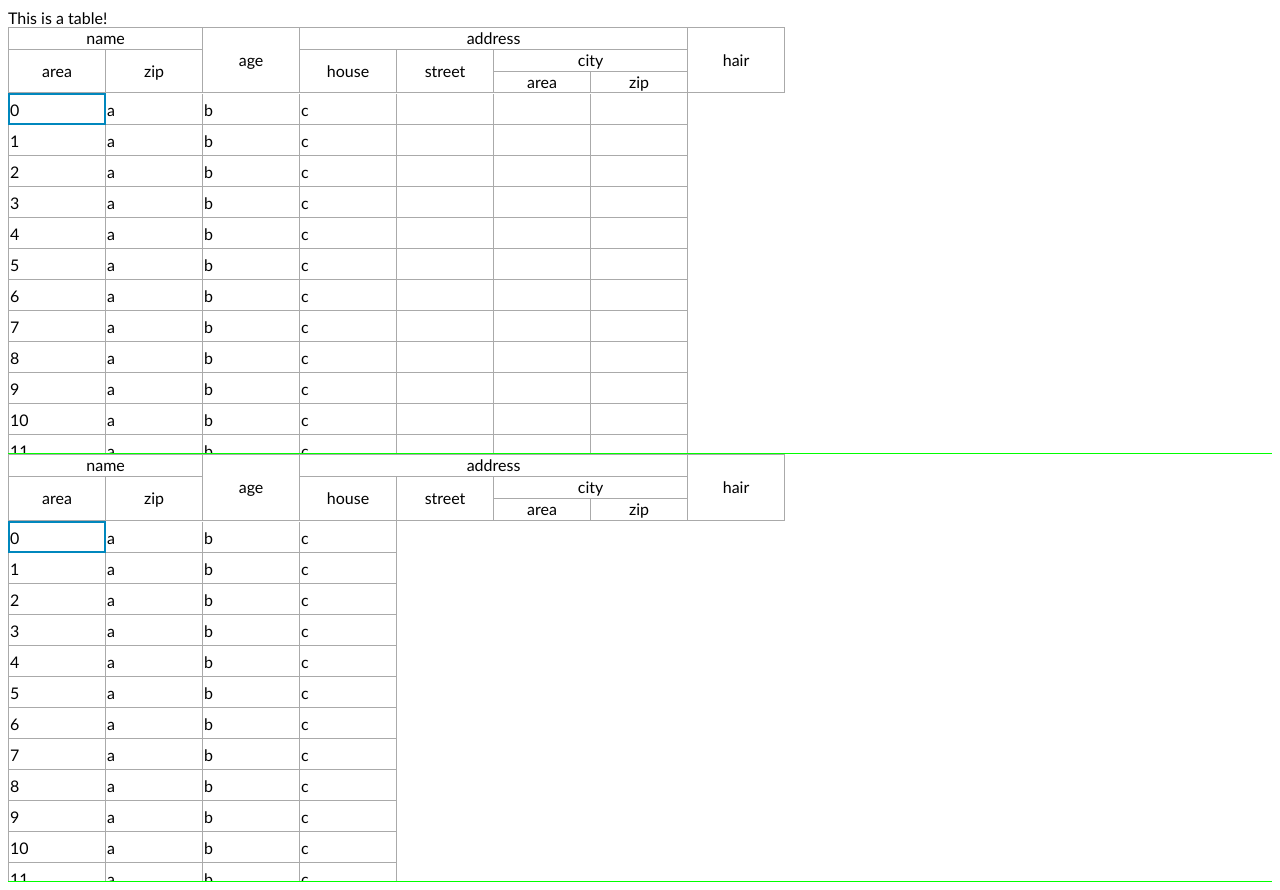
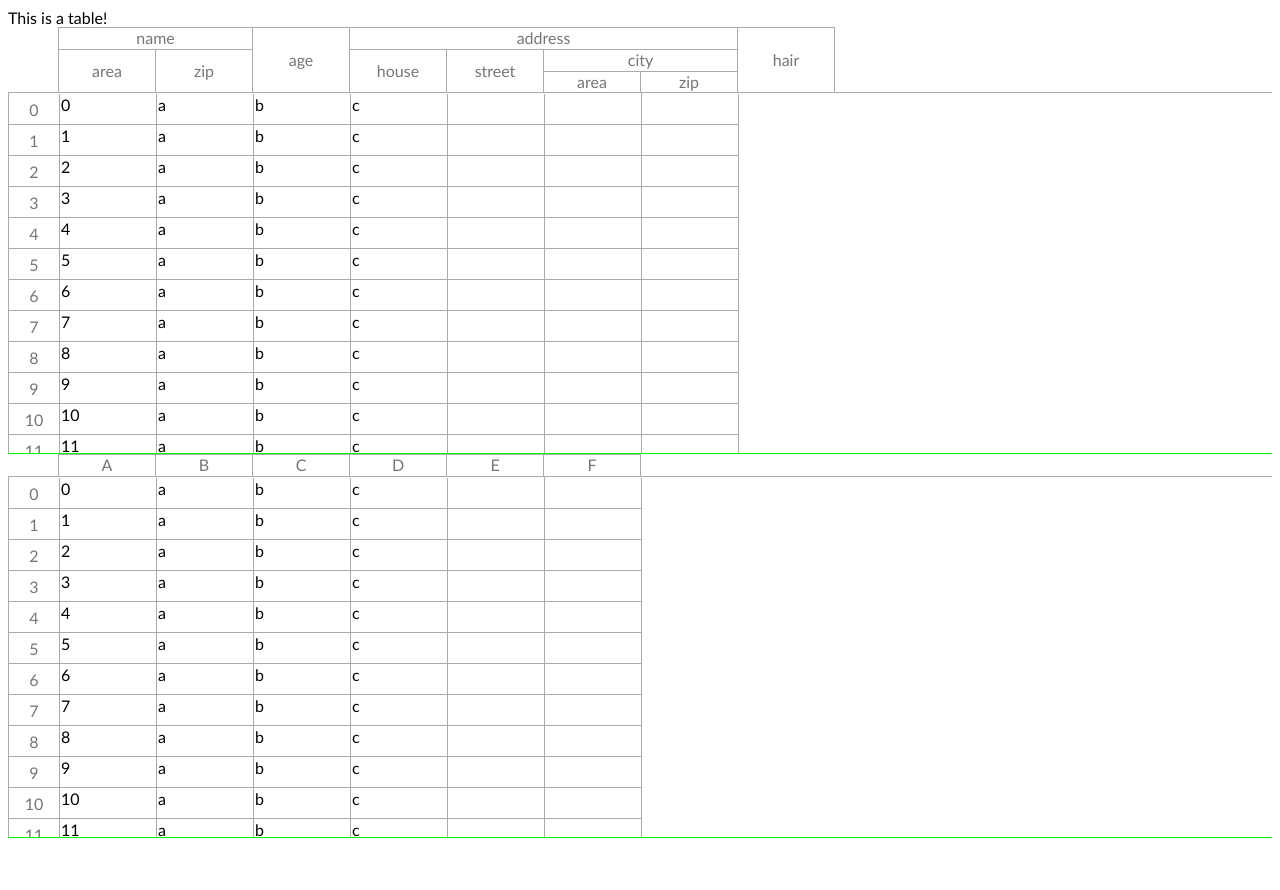
Before and after one commit to tim-lyon/infinite-table, a Vue app: page / in a window 1280 px wide. After the commit the page ends 846 px from the top, so only its background shows below. Built offline with nearby package versions, Linux system fonts and the light colour scheme.

Commit message:
Added ability to edit cells

```diff
--- a/src/App.vue
+++ b/src/App.vue
@@ -5,13 +5,12 @@
       :headers="headers"
       :row-count="10000"
       :column-count="7"
-      :tableData="{rows: 10000, columns: 4, get: cellValue, set: setCellValue}"
+      :tableData="{rows: 10000, columns: 4, get: cellValue, set: setRangeValue}"
     />
 
     <infinite-table
-      :headers="headers"
       :row-count="10000"
-      :column-count="4"
+      :column-count="6"
       v-model="sampleData"
     />
   </div>
@@ -59,8 +58,13 @@ export default {
     cellValue(row, column){
       return d[row][column]
     },
-    setCellValue(row, column, value){
-      this.$set(d[row], column, value)
+    setRangeValue(range, value) {
+      console.log(range)
+      for(var row = range.start.R; row <= range.end.R; row++){
+        for(var column = range.start.C; column <= range.end.C; column++){
+          this.$set(d[row], column, value)
+        }
+      }
     }
   }
 }
--- a/src/components/InfiniteTable.vue
+++ b/src/components/InfiniteTable.vue
@@ -1,9 +1,10 @@
 <template>
-<div>
-  <div class="table-container" tabindex="1" @keydown="OnTableKeypress">
+<div class="table-container" tabindex="1" @keydown.self="OnTableKeypress">
   <InfiniteTableHeaders
+    style="margin-left:50px;"
     :headers="computedHeaders"
     :selectedColumns="selectedColumns"
+    :allRowsSelected="allRowsSelected"
     @selectColumnRange="selectColumns"
   />
   <div class="table-body" ref="body" :style="{height:contentHeight+'px'}" @scroll="scrollTable">
@@ -16,6 +17,12 @@
         v-for="row in renderedRowArray"
         :row-index="row"
         :key="row - startRow" >
+          <th :class="{rowId: true, active: row >= selectedRows.start && row <= selectedRows.end, selected: allColumnsSelected }"
+            @mousedown="onCellMouseDown({R: row, C: -1})"
+            @mouseover="onCellMouseOver({R: row, C: -1})"
+          >
+            {{row}}
+            </th>
           <td is="InfiniteTableCell"
             v-for="column in columnCount"
             :key="column"
@@ -23,17 +30,21 @@
             :active-cell="active"
             :row-index="row"
             :column-index="column -1"
-            >
-              <div class="cell-content"
             @mousedown="onCellMouseDown({R: row, C: column -1})"
             @mouseover="onCellMouseOver({R: row, C: column -1})"
+            @dblclick="onCellDblClick({R: row, C: column -1})"
           >
-                {{getCellValue(row, column -1)}}
-              </div>
+            <input v-if="isEditing && active.R == row && active.C == column - 1"
+              type="text"
+              class="the-input"
+              v-model="inputValue"
+              ref="theinput"
+              @keydown="onInputKeypress"
+            >
+            <div v-else class="the-input">{{getCellValue(row, column -1)}}</div>
           </td>
         </tr>
       </table>
-      </div>
     </div>
   </div>
 </div>
@@ -51,8 +62,8 @@ const MAX_ROWS = 100000
 const clamp = (value, min, max) => value < min ? min : value > max ? max : value
 
 function CellReference() {
-  this.R = 0
-  this.C = 0
+  this.R = -1
+  this.C = -1
 }
 
 export default {
@@ -75,7 +86,18 @@ export default {
       required: true
     },
     headers: {
-      required: false
+      required: false,
+      default: true
+    },
+    selectable: {
+      type: Boolean,
+      required: false,
+      default: true
+    },
+    editable: {
+      type: Boolean,
+      required: false,
+      default: true
     },
     tableData: {
       type: Object,
@@ -90,8 +112,11 @@ export default {
       startRow: -1,
       topBufferHeight: 0,
       contentHeight: ROW_COUNT*ROW_HEIGHT,
-
       isEditing: false,
+      isDeepEditing: false,
+      isSelectable: true,
+      isEditable: true,
+      inputValue: '',
       isEndKeyPressed: false,
       active: new CellReference(),
       selection: {
@@ -103,16 +128,22 @@ export default {
   created(){
     this.hasGetFunction = this.tableData.hasOwnProperty('get')
     this.hasSetFunction = this.tableData.hasOwnProperty('set')
+    this.isEditable = this.editable
+    this.isSelectable = this.selectable || this.editable
   },
   methods: {
     getCellValue(row, column){
       return this.hasGetFunction ? this.tableData.get(row, column) : this.tableData[row][column]
     },
-    setCellValue(row, column, value){
+    setRangeValue(range, value){
       if(this.hasSetFunction){
-        this.tableData.set(row, column, value)
+        this.tableData.set(range, value)
       }else{
-        this.$set(this.tableData[row], column, null)
+        for(var row = range.start.R; row <= range.end.R; row++){
+          for(var column = range.start.C; column <= range.end.C; column++){
+            this.$set(this.tableData[row], column, value)
+          }
+        }
       }
     },
     cellRange(row, column){
@@ -136,44 +167,83 @@ export default {
     OnTableKeypress(){
       const rowShift = this.isEndKeyPressed ? this.rowCount : 1
       const columnShift = (this.isEndKeyPressed || event.key == 'Home') ? this.columnCount : 1
-      event.preventDefault()
       switch(event.key){
         case 'Escape':
-          this.isEditing = false
+          this.endEdit()
           this.OnArrow(0, 0)
           break
         case 'ArrowDown':
+          event.preventDefault() // stop window scrolling
           this.OnArrow(0, rowShift)
           break
         case 'ArrowUp':
+          event.preventDefault() // stop window scrolling
           this.OnArrow(0, -rowShift)
           break
         case 'ArrowLeft':
         case 'Home':
+          event.preventDefault() // stop window scrolling
           this.OnArrow(-columnShift, 0)
           break
         case 'ArrowRight':
+          event.preventDefault() // stop window scrolling
           this.OnArrow(columnShift, 0)
           break
         case 'Tab':
+          event.preventDefault() // stop table losing focus
           this.OnTab()
           break
         case 'Enter':
+          event.preventDefault() // stop window scrolling
           this.OnEnter()
           break
         case 'PageUp':
+          event.preventDefault() // stop window scrolling
           this.OnArrow(0,-ROW_COUNT)
           break
         case 'PageDown':
+          event.preventDefault() // stop window scrolling
           this.OnArrow(0,ROW_COUNT)
           break
         case 'Delete':
           this.OnDelete()
+          break;
+        case 'Backspace':
+          this.OnDelete()
+          this.startEdit()
           break
+        case 'F2':
+          this.startEdit()
+          break
+        case 'a':
+          if(event.ctrlKey){
+            this.selectAll()
+            break
+          }
         default:
-          this.isEditing = true
+          if(!this.isEditing && event.key.length == 1) {
+            this.startEdit(true)
+          }
       }
       this.isEndKeyPressed = event.key == 'End'
+      if(this.isEndKeyPressed){
+        event.preventDefault() // stop window scrolling
+      }
+    },
+    onInputKeypress(){
+      switch(event.key){
+        case 'Escape':
+          this.cancelEdit()
+          this.OnArrow(0, 0)
+          break
+        case 'ArrowLeft':
+        case 'ArrowRight':
+          if(this.isDeepEditing){
+            return
+          }
+        default:
+          this.OnTableKeypress()
+      }
     },
     scrollToRow(iRow){
       const distanceFromReferenceRow = this.$refs.body.scrollTop-this.referenceRow.scrollTop
@@ -216,6 +286,9 @@ export default {
       }
     },
     OnEnter(){
+      if(this.isEditing){
+        this.endEdit(event.ctrlKey)
+      }
       if(this.selectedCellCount == 1){
         this.OnArrow(0, event.shiftKey ? -1 : 1, true)
         return
@@ -229,11 +302,18 @@ export default {
         first.C : this.active.C + (event.shiftKey ? -1 : 1))
       }
     },
+    selectAll(){
+      this.selection.start.R = 0
+      this.selection.end.R = this.rowCount - 1
+      this.selection.start.C = 0
+      this.selection.end.C = this.columnCount - 1
+    },
     clampSelection(){
       this.selection.start.R = clamp(this.selection.start.R, 0, this.rowCount - 1)
       this.selection.end.R = clamp(this.selection.end.R, 0, this.rowCount - 1)
       this.selection.start.C = clamp(this.selection.start.C, 0, this.columnCount - 1)
       this.selection.end.C = clamp(this.selection.end.C, 0, this.columnCount - 1)
+      console.log(this.selection.start.R)
     },
     selectColumns(columns){
       if(!event.shiftKey){
@@ -283,13 +363,24 @@ export default {
       this.lastScrollTop = scrollTop
     },
     onCellMouseDown(cell){
-      if(this.isEditing && cell.C !== this.active.C){
-        this.isEditing = false
+      if(this.isEditing) {
+        if(cell.C === this.active.C && cell.R === this.active.R){
+          this.isDeepEditing = true
         }
+        else {
+          this.endEdit()
+        }
+      }
+
+      if(cell.C == -1){
+        this.selection.start.C = 0
+        this.selection.end.C = this.columnCount - 1
+      }else{
         this.selection.end.C = cell.C
         if(!event.shiftKey){
           this.selection.start.C = cell.C
           this.setActiveColumn(cell.C)
+        }
       }
 
       this.selection.end.R = cell.R
@@ -301,32 +392,65 @@ export default {
     },
     onCellMouseOver(cell){
       if(event.buttons == 1){
+        if(cell.C > 0){
           this.selection.end.C = cell.C
+        }
+
         this.selection.end.R = cell.R
       }
     },
+    onCellDblClick(cell) {
+      this.startEdit()
+    },
     setActiveColumn(iCol){
       if(this.isEditing && iCol !== this.active.C){
-        this.isEditing = false
+        this.endEdit()
       }
       this.active.C = clamp(iCol, 0, this.columnCount - 1)
     },
     setActiveRow(iRow){
       if(this.isEditing && iRow !== this.active.R){
-        this.isEditing = false
+        this.endEdit()
       }
       this.active.R = clamp(iRow, 0, this.rowCount - 1)
     },
     OnDelete(){
-      for(var row = this.selectedRange.start.R; row<=this.selectedRange.end.R; row++){
-        for(var column = this.selectedRange.start.C; column<=this.selectedRange.end.C; column++){
-          this.setCellValue(row, column, null)
+      if(this.isEditable){
+        this.setRangeValue(this.selectedRange, null)
       }
+    },
+    startEdit(resetValue) {
+      if(!this.isEditable) return
+      this.inputValue = resetValue ? '' : this.getCellValue(this.active.R, this.active.C)
+      this.isEditing = true
+      this.isDeepEditing = !resetValue
+      this.$nextTick(()=>
+        this.$refs.theinput[0].focus()
+      )
+    },
+    endEdit(fillSelection) {
+      if(fillSelection) {
+        this.setRangeValue(this.selectedRange, this.inputValue)
       }
+      else {
+        this.setRangeValue(this.cellRange(this.active.R, this.active.C), this.inputValue)
+      }
+      this.cancelEdit()
+    },
+    cancelEdit(){
+      this.isEditing = false
+      this.isDeepEditing = false
+      this.$el.focus()
     }
   },
   computed: {
     selectedRange(){
+      if(!this.isSelectable){
+        return {
+          start: new CellReference(),
+          end: new CellReference()
+        }
+      }
       return {
         start: {
           R: Math.min(this.selection.start.R, this.selection.end.R),
@@ -343,11 +467,11 @@ export default {
       (1 + this.selectedRange.end.R - this.selectedRange.start.R)
     },
     computedHeaders() {
-      if(Array.isArray(this.headers) || this.headers === undefined){
+      if(Array.isArray(this.headers) || this.headers == false || this.headers == 'false'){
         return this.headers
       }
       let headers = []
-      for(var column = 0; column < this.columnCount; column++){
+      for(var column = 1; column <= this.columnCount; column++){
         headers.push({name: this.defaultColumnName(column)})
       }
       return headers
@@ -366,15 +490,25 @@ export default {
     totalHeight() {
       return Math.min(MAX_ROWS, this.rowCount)*ROW_HEIGHT
     },
+    allRowsSelected() {
+      return this.selection.start.R == 0 &&
+        this.selection.end.R  == this.rowCount-1
+    },
+    allColumnsSelected() {
+      return this.selection.start.C == 0 &&
+        this.selection.end.C  == this.columnCount-1
+    },
     selectedColumns(){
-      if(Math.abs(this.selection.start.R -
-      this.selection.end.R) == this.rowCount-1){
       return {
         start: this.selectedRange.start.C,
         end: this.selectedRange.end.C
       }
+    },
+    selectedRows(){
+      return {
+        start: this.selectedRange.start.R,
+        end: this.selectedRange.end.R
       }
-      return null
     }
   }
 }
@@ -386,17 +520,17 @@ export default {
   outline:none;
 }
 .table-body{
+  border-top: 1px solid #aaa;
   overflow-y: scroll;
   position: relative;
   cursor: cell;
 }
+
 .the-input{
   display: block;
-  height: 100%;
-  width: 100%;
   outline: none;
   border: none;
-  background: none;
+  padding:0;
   font-family: inherit;
   font-size: inherit;
   line-height: inherit;
@@ -409,10 +543,22 @@ tr {
   background: none;
   border: 1px solid #aaa;
   border-top-width: 0px;
-  height: 30px;
 }
-.cell-content {
-  height:30px;
-  line-height: 30px;
+td {
+  margin: auto;
+}
+th {
+  color:rgba(0,0,0,0.54);
+  font-weight: inherit;
+}
+
+.rowId{
+  width: 48px;
+}
+.rowId.active {
+  //background: rgba(0, 135, 189, .1);
+}
+.rowId.active.selected {
+  //background: #aaa
 }
 </style>
--- a/src/components/InfiniteTableCell.vue
+++ b/src/components/InfiniteTableCell.vue
@@ -1,5 +1,5 @@
 <template>
-  <td :class="outerClass">
+  <td :class="outerClass" @mousedown="$emit('mousedown')" @mouseover="$emit('mouseover')" @dblclick="$emit('dblclick')">
       <div :class="innerClass">
         <slot/>
       </div>
@@ -18,7 +18,8 @@ export default {
   ],
   computed: {
     isActive(){
-      return this.rowIndex == this.activeCell.R && this.columnIndex == this.activeCell.C
+      return this.rowIndex == this.activeCell.R &&
+      this.columnIndex == this.activeCell.C
     },
     isInSelectedRowRange(){
       return this.rowIndex >= this.selectedRange.start.R &&
@@ -29,7 +30,8 @@ export default {
       this.columnIndex <= this.selectedRange.end.C
     },
     isSelected(){
-      return this.isInSelectedRowRange && this.isInSelectedColumnRange
+      return this.isInSelectedRowRange &&
+      this.isInSelectedColumnRange
     },
     isLeft(){
       return this.isInSelectedRowRange &&
@@ -71,6 +73,7 @@ export default {
 
 .outer{
   padding:0;
+  overflow: hidden;
 }
 
 .outer.selected{
@@ -80,10 +83,10 @@ export default {
 .cell{
   width: 6em;
   box-sizing: border-box;
-  height: 30px;
   background:none;
   padding:1px;
   border:0px solid rgb(0, 135, 189);
+  height:30px;
 }
 
 .cell.top{
--- a/src/components/InfiniteTableHeaders.vue
+++ b/src/components/InfiniteTableHeaders.vue
@@ -6,7 +6,7 @@
         :key="index"
         :colspan="cell.colspan"
         :rowspan="cell.rowspan"
-        :class="{selected: isColumnSelected(cell)}"
+        :class="{selected: isColumnSelected(cell), active: isColumnActive(cell)}"
         @mousedown.stop="onColumnMouseDown({start: cell.column, end:cell.column + cell.colspan-1})"
         @mouseover.stop="onColumnMouseOver({start: cell.column, end:cell.column + cell.colspan-1})"
       >
@@ -25,6 +25,7 @@ export default {
   props: {
     headers: Array,
     selectedColumns: Object,
+    allRowsSelected: Boolean,
   },
   computed: {
     headerCells() {
@@ -96,8 +97,13 @@ export default {
       }
       return 1
     },
+    isColumnActive(cell){
+      if(!this.selectedColumns) return false
+      return cell.column >= this.selectedColumns.start &&
+      (cell.column + cell.colspan - 1) <= this.selectedColumns.end
+    },
     isColumnSelected(cell){
-      if(!this.selectedColumns) return false
+      if(!this.allRowsSelected || !this.selectedColumns) return false
       return cell.column >= this.selectedColumns.start &&
       (cell.column + cell.colspan - 1) <= this.selectedColumns.end
     }
@@ -106,19 +112,26 @@ export default {
 </script>
 
 <style scoped>
+.active{
+  //background:rgba(0, 135, 189, .1);
+}
 .selected{
-  background:rgb(0, 135, 189);
-  border: 1px solid rgb(0, 135, 189);
+  //background:#aaa;
+  //border: 1px solid #aaa;
+  //border-bottom:none;
 }
 table {
   border-collapse: collapse;
 }
 td {
+  color:rgba(0,0,0,0.54);
   min-width: 6em;
   width: 6em;
   border:1px solid #aaa;
+  border-bottom:none;
   text-align: center;
   line-height: 1.3em;
   padding: 0;
+  cursor: cell;
 }
 </style>
```
Lines whose indentation alone changed are shown as unchanged.
